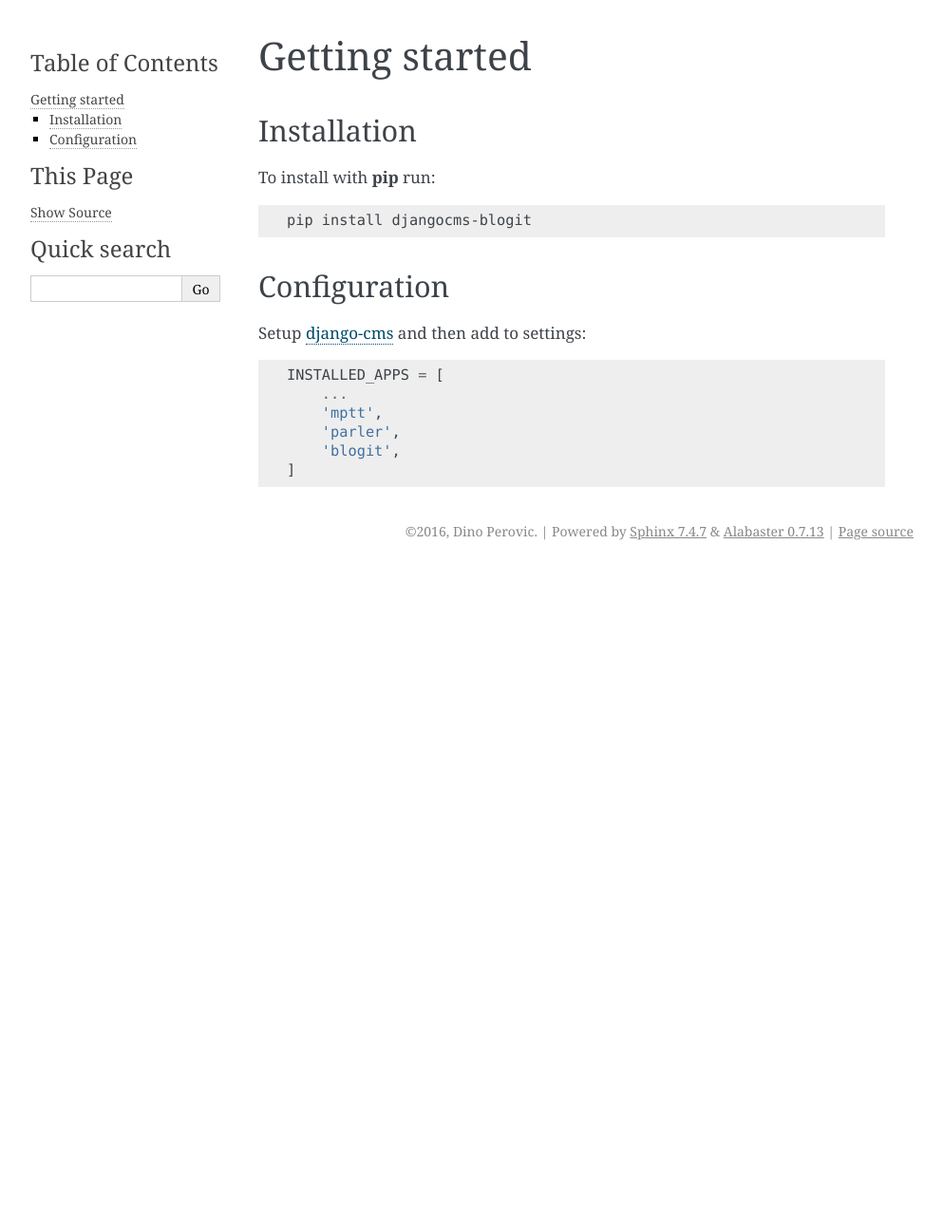
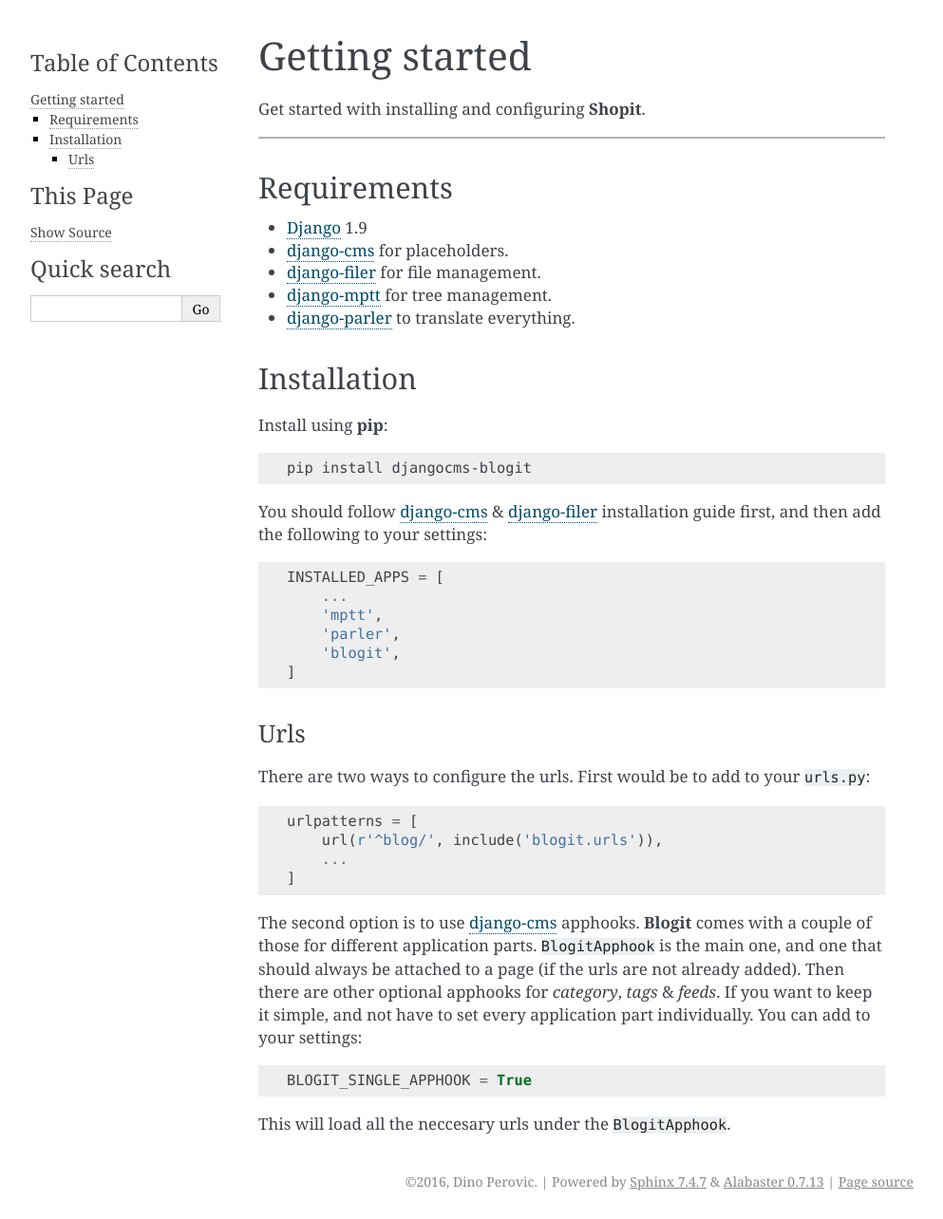
Before and after one commit to dinoperovic/djangocms-blogit, a Sphinx documentation site: the page built from docs/getting_started.rst, in a window 1280 px wide and 1284 px high. Shown: the whole window at 95% size, without its empty margins (148-1141 px from the left). Built offline with Sphinx 7.4.7, drawn with Linux system fonts in a browser that asks for light colours.

Commit message:
update docs

```diff
--- a/docs/getting_started.rst
+++ b/docs/getting_started.rst
@@ -1,19 +1,29 @@
 Getting started
 ###############
+
+Get started with installing and configuring **Shopit**.
+
+----
+
+Requirements
+============
+
+* Django_ 1.9
+* django-cms_ for placeholders.
+* django-filer_ for file management.
+* django-mptt_ for tree management.
+* django-parler_ to translate everything.
 
 Installation
 ============
 
-To install with **pip** run:
+Install using **pip**:
 
 .. code:: bash
 
     pip install djangocms-blogit
 
-Configuration
-=============
-
-Setup `django-cms`_ and then add to settings:
+You should follow django-cms_ & django-filer_ installation guide first, and then add the following to your settings:
 
 .. code:: python
 
@@ -24,5 +34,29 @@
         'blogit',
     ]
 
+Urls
+----
 
+There are two ways to configure the urls. First would be to add to your ``urls.py``:
+
+.. code:: python
+
+    urlpatterns = [
+        url(r'^blog/', include('blogit.urls')),
+        ...
+    ]
+
+The second option is to use django-cms_ apphooks. **Blogit** comes with a couple of those for different application parts. ``BlogitApphook`` is the main one, and one that should always be attached to a page (if the urls are not already added). Then there are other optional apphooks for *category*, *tags* & *feeds*. If you want to keep it simple, and not have to set every application part individually. You can add to your settings:
+
+.. code:: python
+
+    BLOGIT_SINGLE_APPHOOK = True
+
+This will load all the neccesary urls under the ``BlogitApphook``.
+
+
+.. _Django: https://www.djangoproject.com/
 .. _django-cms: https://github.com/divio/django-cms
+.. _django-filer: https://github.com/divio/django-filer
+.. _django-mptt: https://github.com/django-mptt/django-mptt
+.. _django-parler: https://github.com/django-parler/django-parler
--- a/setup.py
+++ b/setup.py
@@ -36,8 +36,8 @@
     install_requires=[
         'django-cms>=3.3',
         'django-filer>=1.2',
+        'django-mptt>=0.8.6',
         'django-parler>=1.6.5',
-        'django-mptt>=0.8.6',
     ],
     setup_requires=['pytest-runner'] if {'pytest', 'test', 'ptr'}.intersection(sys.argv) else ['setuptools-markdown'],
     tests_require=['pytest-django'],
```
Also changed, not shown: README.md (+54 -1 lines), docs/settings.rst (+7 -2 lines), 1 other file.
